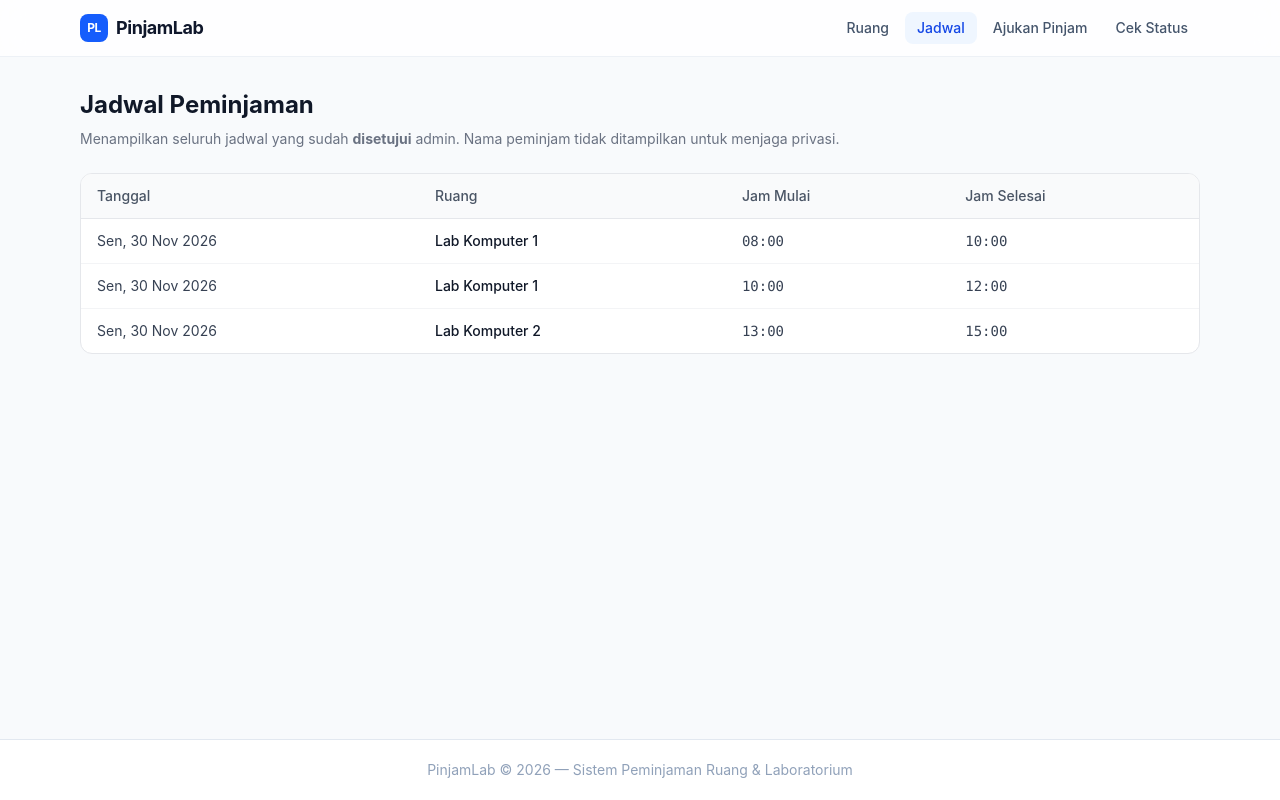
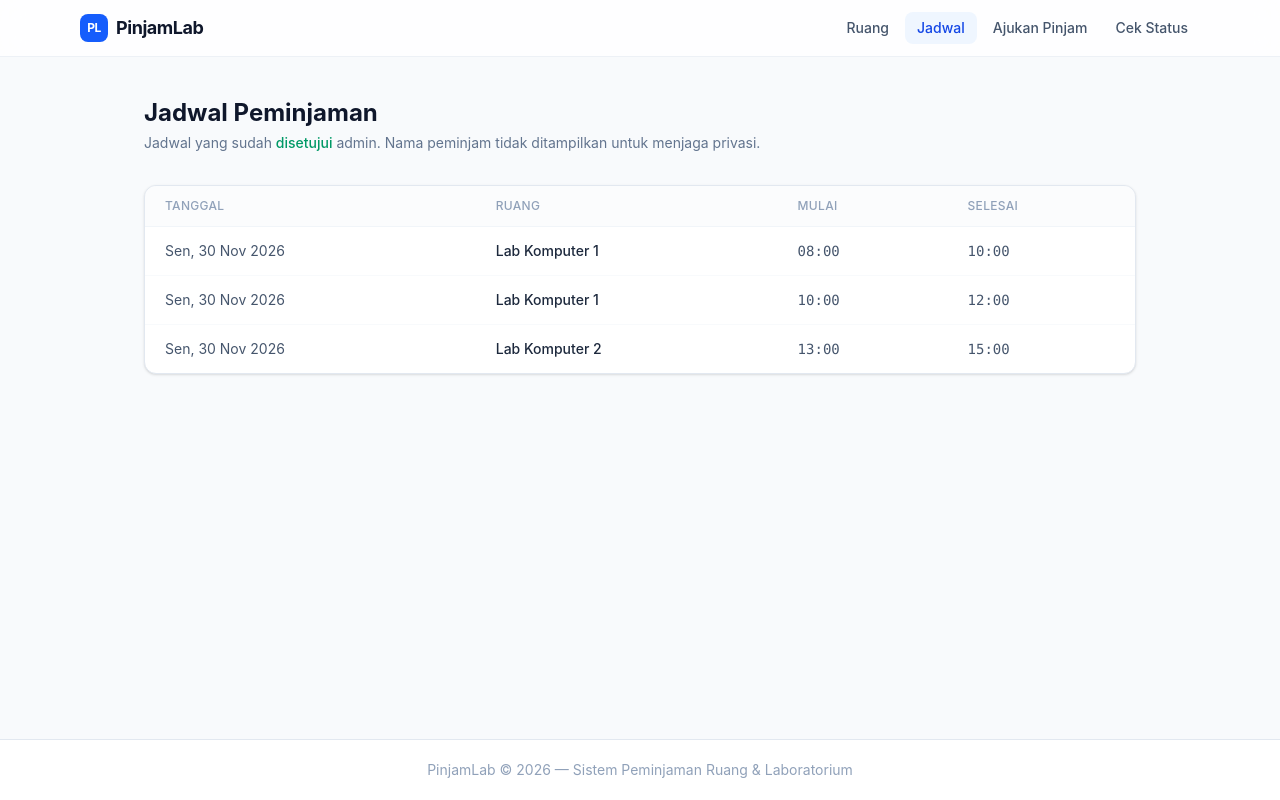
Before and after one commit to favhrrafa/booklab, a Next.js app: page /peminjaman in a window 1280 px wide. Built offline with nearby package versions, Linux system fonts and the light colour scheme.

Commit message:
style: redesign /peminjaman page
- tabel dengan header bg-slate-50, divider slate-50
- hover row ringan, font mono untuk jam
- empty state centered dalam card

```diff
--- a/app/peminjaman/page.tsx
+++ b/app/peminjaman/page.tsx
@@ -1,9 +1,5 @@
 // Halaman /peminjaman – Jadwal Publik Semua Ruang (hanya yang disetujui)
-// Server Component.
-// Privasi: TIDAK menampilkan nama peminjam atau keperluan.
-// Catatan: dynamic = "force-dynamic" tidak kompatibel dengan cacheComponents (Next.js 16).
-// Data dummy di-render server-side setiap request; saat migrasi ke Supabase,
-// gunakan cache opt-out melalui konfigurasi fetch atau revalidate.
+// Server Component. Privasi: TIDAK menampilkan nama peminjam atau keperluan.
 
 import { getPeminjamanDisetujui, getRuangById } from "@/lib/dummy-data";
 
@@ -19,46 +15,69 @@ function formatTanggal(tgl: string): string {
 
 export default function JadwalPublikPage() {
   const jadwal = getPeminjamanDisetujui();
-
-  // Filter hanya jadwal hari ini ke depan
   const hariIni = new Date().toISOString().slice(0, 10);
   const jadwalMendatang = jadwal.filter((j) => j.tanggal >= hariIni);
 
   return (
-    <div className="max-w-6xl mx-auto px-4 py-8">
-      <h1 className="text-2xl font-bold text-gray-900 mb-2">Jadwal Peminjaman</h1>
-      <p className="text-sm text-gray-500 mb-6">
-        Menampilkan seluruh jadwal yang sudah <strong>disetujui</strong> admin.
-        Nama peminjam tidak ditampilkan untuk menjaga privasi.
-      </p>
+    <div className="max-w-5xl mx-auto px-4 py-10">
+      {/* Header */}
+      <div className="mb-8">
+        <h1 className="text-2xl font-bold text-slate-900 mb-1">
+          Jadwal Peminjaman
+        </h1>
+        <p className="text-sm text-slate-500">
+          Jadwal yang sudah{" "}
+          <span className="font-medium text-emerald-600">disetujui</span> admin.
+          Nama peminjam tidak ditampilkan untuk menjaga privasi.
+        </p>
+      </div>
 
       {jadwalMendatang.length === 0 ? (
-        <div className="text-center py-16 text-gray-500">
-          <p className="text-lg">Belum ada jadwal peminjaman yang disetujui.</p>
+        <div className="bg-white rounded-xl border border-slate-200 shadow-sm py-20 text-center">
+          <p className="text-slate-400">
+            Belum ada jadwal peminjaman yang disetujui.
+          </p>
         </div>
       ) : (
-        <div className="bg-white border border-gray-200 rounded-xl overflow-hidden">
+        <div className="bg-white rounded-xl border border-slate-200 shadow-sm overflow-hidden">
           <div className="overflow-x-auto">
             <table className="w-full text-sm">
-              <thead className="bg-gray-50 border-b border-gray-200">
-                <tr>
-                  <th className="text-left px-4 py-3 font-medium text-gray-600">Tanggal</th>
-                  <th className="text-left px-4 py-3 font-medium text-gray-600">Ruang</th>
-                  <th className="text-left px-4 py-3 font-medium text-gray-600">Jam Mulai</th>
-                  <th className="text-left px-4 py-3 font-medium text-gray-600">Jam Selesai</th>
+              <thead>
+                <tr className="border-b border-slate-100 bg-slate-50/60">
+                  <th className="px-5 py-3 text-left text-xs text-slate-400 font-medium uppercase tracking-wide">
+                    Tanggal
+                  </th>
+                  <th className="px-5 py-3 text-left text-xs text-slate-400 font-medium uppercase tracking-wide">
+                    Ruang
+                  </th>
+                  <th className="px-5 py-3 text-left text-xs text-slate-400 font-medium uppercase tracking-wide">
+                    Mulai
+                  </th>
+                  <th className="px-5 py-3 text-left text-xs text-slate-400 font-medium uppercase tracking-wide">
+                    Selesai
+                  </th>
                 </tr>
               </thead>
-              <tbody className="divide-y divide-gray-100">
+              <tbody className="divide-y divide-slate-50">
                 {jadwalMendatang.map((j) => {
                   const ruang = getRuangById(j.ruang_id);
                   return (
-                    <tr key={j.id} className="hover:bg-gray-50 text-gray-700">
-                      <td className="px-4 py-3">{formatTanggal(j.tanggal)}</td>
-                      <td className="px-4 py-3 font-medium text-gray-900">
+                    <tr
+                      key={j.id}
+                      className="hover:bg-slate-50/50 transition-colors"
+                    >
+                      <td className="px-5 py-3.5 text-slate-600">
+                        {formatTanggal(j.tanggal)}
+                      </td>
+                      <td className="px-5 py-3.5 font-medium text-slate-800">
                         {ruang?.nama ?? `Ruang #${j.ruang_id}`}
                       </td>
-                      <td className="px-4 py-3 font-mono">{j.mulai}</td>
-                      <td className="px-4 py-3 font-mono">{j.selesai}</td>
+                      <td className="px-5 py-3.5 font-mono text-slate-600">
+                        {j.mulai}
+                      </td>
+                      <td className="px-5 py-3.5 font-mono text-slate-600">
+                        {j.selesai}
+                      </td>
                     </tr>
                   );
                 })}
```
